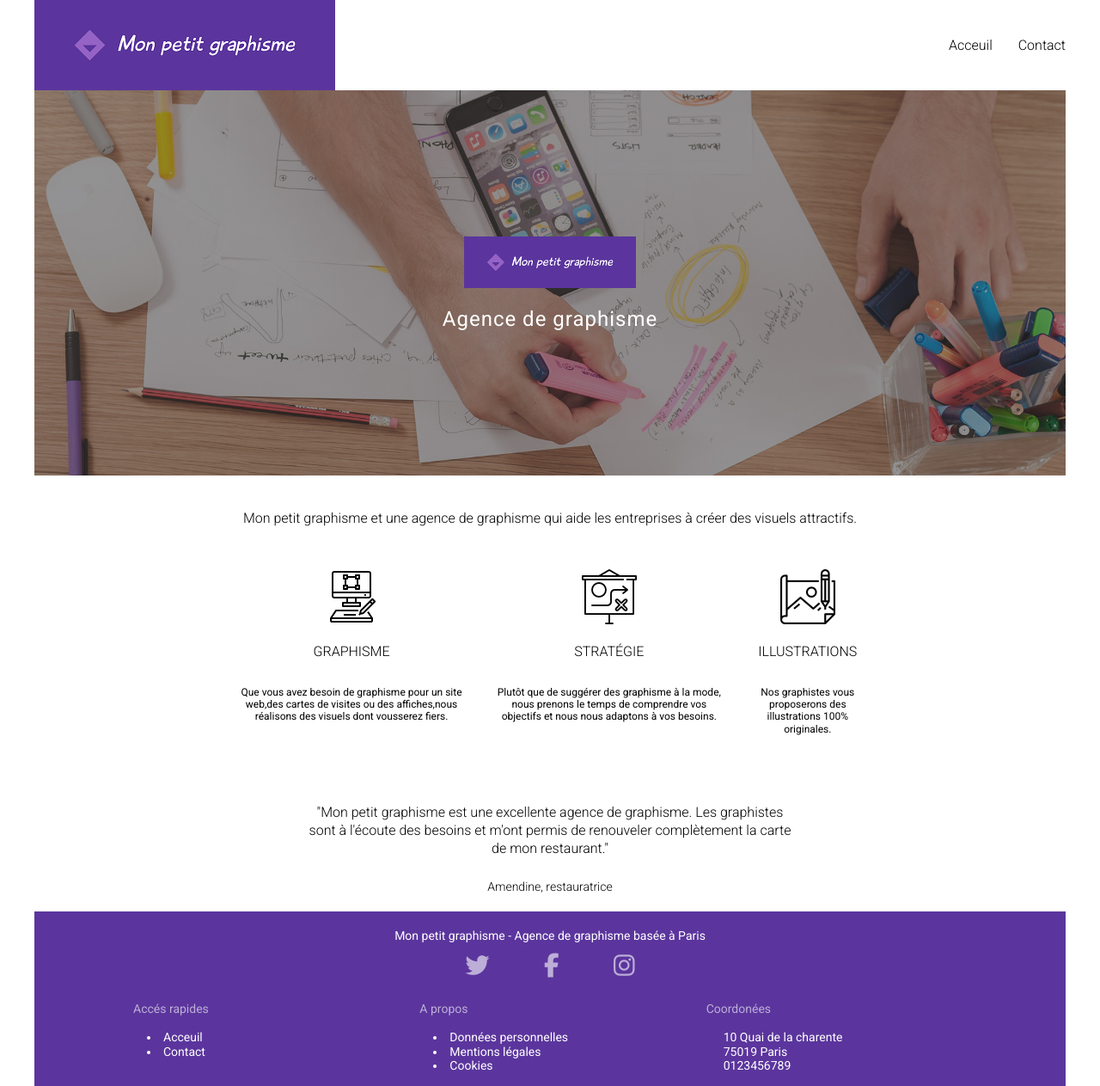
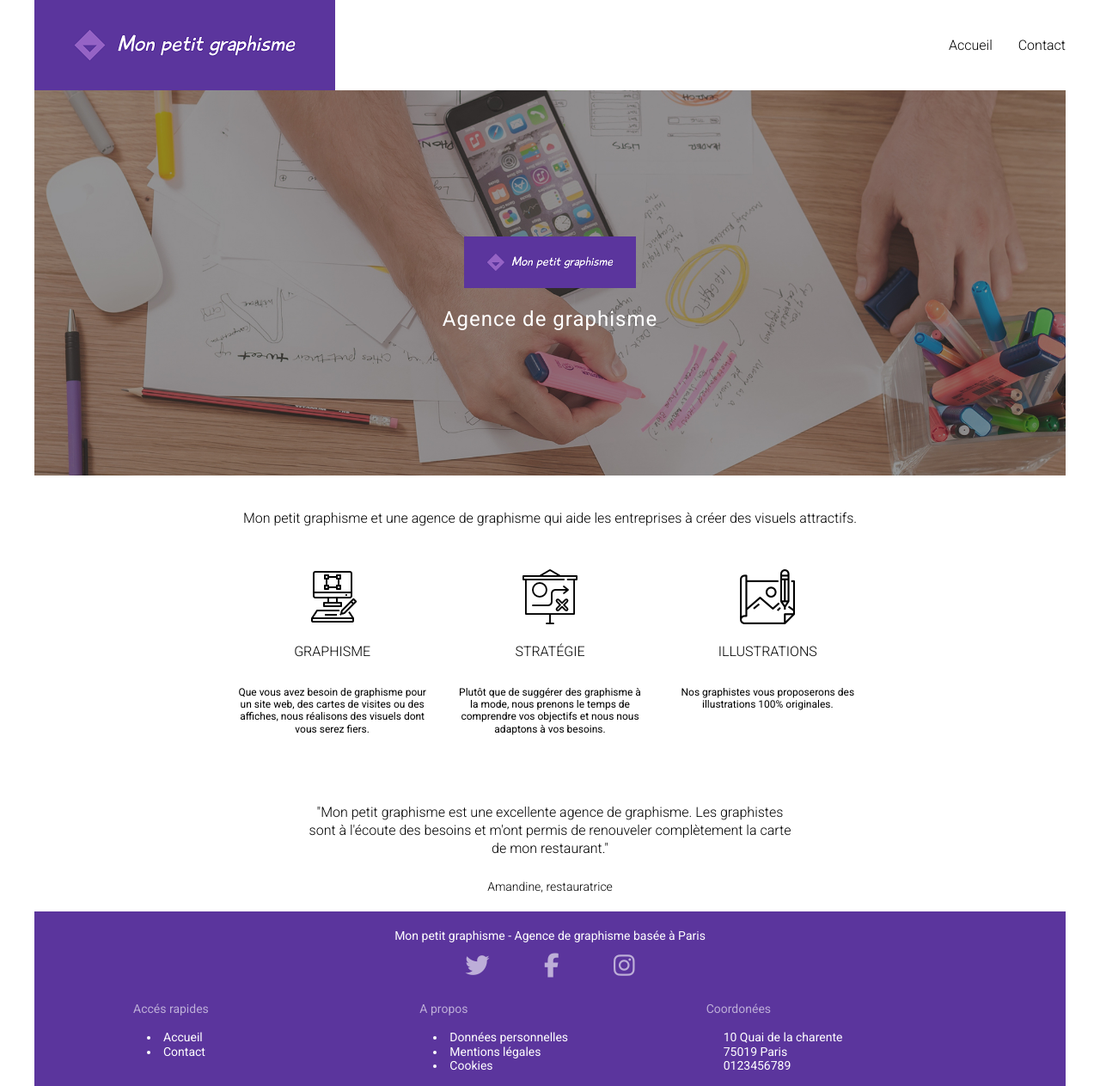
Before and after one commit to MouniaFT/DevetMoi, a plain HTML site: page index.html in a window 1280 px wide. Shown: the whole page at 86% size. Drawn offline with Linux system fonts and the light colour scheme.

Commit message:
modification index.html and styles.css

```diff
--- a/index.html
+++ b/index.html
@@ -16,7 +16,7 @@
         <div class="container">
             <a href="#" class="logo"><img src="images/logo_long.png" alt="logo"></a>
             <nav class="nav">
-                <a href="#">Acceuil</a>
+                <a href="#">Accueil</a>
                 <a href="#">Contact</a>
             </nav>
         </div>
@@ -41,7 +41,7 @@
                         <div class="service-bloc">
                             <img src="images/graphic-design.png">
                             <h2>graphisme</h2>
-                            <p>Que vous avez besoin de graphisme pour un site web,des cartes de visites ou des affiches,nous réalisons des visuels dont vousserez fiers.</p>
+                            <p>Que vous avez besoin de graphisme pour un site web, des cartes de visites ou des affiches, nous réalisons des visuels dont vous serez fiers.</p>
                         </div>
                         <div class="service-bloc">
                             <img src="images/strategie.png">
@@ -57,7 +57,7 @@
                     <!-- Comment customer -->
                     <div class="about-content-comment">
                         <p class="comment-text">"Mon petit graphisme est une excellente agence de graphisme. Les graphistes sont à l'écoute des besoins et m'ont permis de renouveler complètement la carte de mon restaurant."</p>
-                        <p class="comment-namecustomer">Amendine, restauratrice</p>
+                        <p class="comment-namecustomer">Amandine, restauratrice</p>
                     </div>
                 </div>
             </div>
@@ -77,7 +77,7 @@
                     <div class="footer-item">
                         <h3 class="footer-item-title">Accés rapides</h3>
                         <ul class="footer-item-list">
-                            <li><a href="#">Acceuil</a></li>
+                            <li><a href="#">Accueil</a></li>
                             <li><a href="#">Contact</a></li>
                         </ul>
                     </div>
--- a/styles.css
+++ b/styles.css
@@ -143,6 +143,7 @@ a{
 
     .service-bloc{
         margin: 0 15px;
+        flex: 1;
     }
 }
 
```
